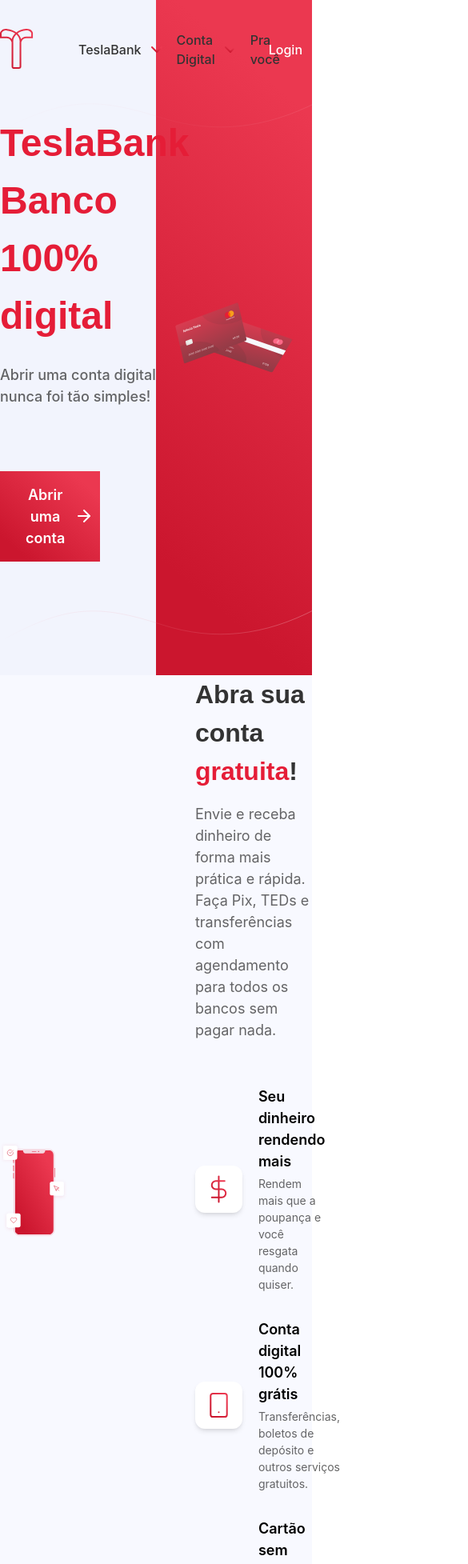
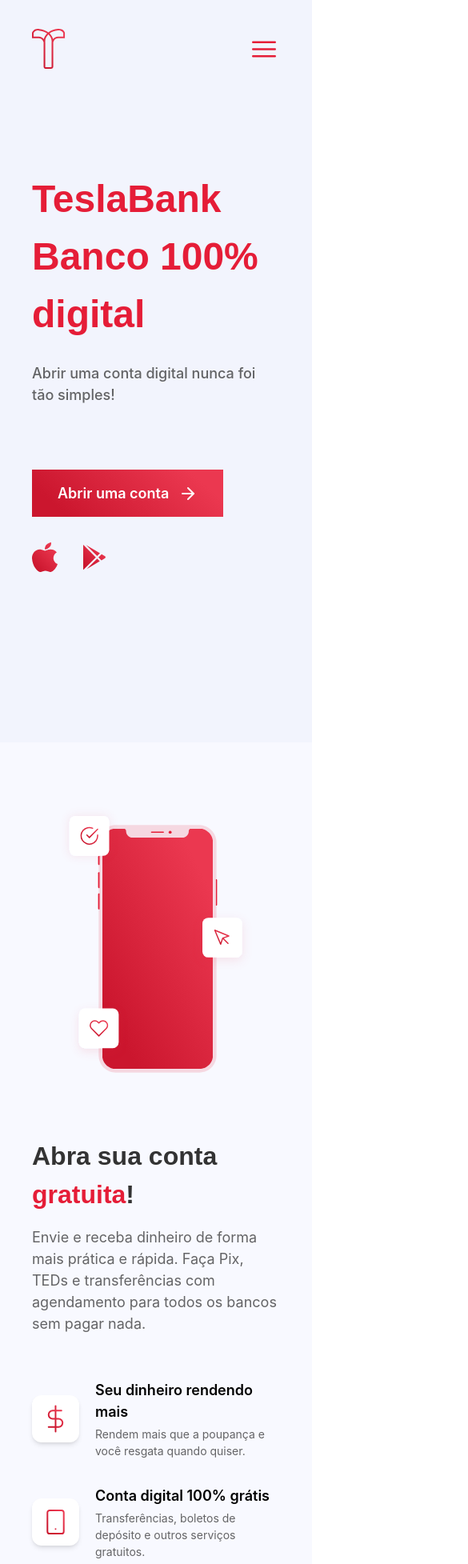
Before and after one commit to davsilvam/tesla-bank, a Vue app: page / in a window 390 px wide. Shown: the top 1955 px of the page at 80% size, 585 px wide, since content can reach past the window. Built offline with nearby package versions, Linux system fonts and the light colour scheme.

Commit message:
:iphone: respons: responsividade em telas sm/md

```diff
--- a/src/components/Benefits.vue
+++ b/src/components/Benefits.vue
@@ -45,7 +45,7 @@
         <a>VEJA AS OPÇÕES</a>
       </div>
 
-      <div class="row-start-2 col-start-2 card">
+      <div class="lg:row-start-2 lg:col-start-2 card">
         <img src="../assets/imgs/shield.svg" />
         <div>
           <h3>Segurança</h3>
@@ -56,7 +56,7 @@
         </div>
         <a>VEJA AS OPÇÕES</a>
       </div>
-      <div class="row-start-2 col-start-3 card">
+      <div class="lg:row-start-2 lg:col-start-3 card">
         <img src="../assets/imgs/percent.svg" />
         <div>
           <h3>Sem taxas</h3>
@@ -67,7 +67,7 @@
         </div>
         <a>VEJA AS OPÇÕES</a>
       </div>
-      <div class="row-start-2 col-start-4 card">
+      <div class="lg:row-start-2 lg:col-start-4 card">
         <img src="../assets/imgs/gift.svg" />
         <div>
           <h3>Receba prêmios</h3>
@@ -87,13 +87,13 @@
 
   section {
     position: relative;
-    min-height: 100vh;
+    min-height: 110vh;
     display: flex;
     flex-direction: column;
     justify-content: center;
     gap: 52px;
     background-color: #f2f4fd;
-    @apply py-32 lg:px-20 xl:px-40;
+    @apply py-32 px-10 xl:px-40;
 
     .wave {
       position: absolute;
@@ -130,6 +130,7 @@
       display: grid;
       grid-template-columns: repeat(4, 1fr);
       grid-template-rows: repeat(2, 1fr);
+      @apply max-sm:grid-cols-1 max-lg:grid-cols-2 max-lg:grid-rows-3;
       gap: 32px;
 
       .card {
--- a/src/components/Depositions.vue
+++ b/src/components/Depositions.vue
@@ -51,7 +51,7 @@
     flex-direction: column;
     justify-content: center;
     gap: 80px;
-    @apply py-32 lg:px-20 xl:px-40;
+    @apply py-32 px-10 xl:px-40;
 
     .headings {
       display: flex;
@@ -77,6 +77,7 @@
 
     .depositions {
       display: flex;
+      @apply max-lg:flex-col;
       align-items: center;
       justify-content: space-between;
       gap: 52px;
--- a/src/components/Download.vue
+++ b/src/components/Download.vue
@@ -30,7 +30,7 @@
     justify-content: space-between;
     gap: 160px;
     background-color: #f2f4fd;
-    @apply py-32 lg:px-20 xl:px-40;
+    @apply max-lg:flex-col-reverse max-lg:gap-20 py-32 px-10 xl:px-40;
 
     div {
       display: flex;
@@ -40,6 +40,7 @@
       h2 {
         font-family: Sora, sans-serif;
         font-size: 40px;
+        @apply max-lg:text-[28px];
         font-weight: 600;
         color: #282421;
 
@@ -62,12 +63,14 @@
         img {
           cursor: pointer;
           width: 200px;
+          @apply max-lg:w-[140px];
         }
       }
     }
 
     img {
       width: 320px;
+      @apply max-lg:w-[180px];
     }
   }
 </style>
--- a/src/components/Footer.vue
+++ b/src/components/Footer.vue
@@ -19,10 +19,11 @@
     display: flex;
     justify-content: space-between;
     padding: 24px 0;
-    @apply lg:px-20 xl:px-40;
+    @apply px-10 xl:px-40;
     background-color: white;
 
     .copy {
+      @apply max-md:hidden;
       font-weight: 400;
 
       strong {
@@ -34,11 +35,17 @@
 
     .logos {
       width: 40%;
+      @apply max-md:w-[100%];
       display: flex;
+      align-items: center;
       justify-content: flex-end;
       gap: 12px;
       color: colors.$red;
       font-weight: 500;
+
+      img {
+        @apply max-lg:w-[20px];
+      }
     }
   }
 </style>
--- a/src/components/Header.vue
+++ b/src/components/Header.vue
@@ -1,3 +1,7 @@
+<script setup>
+  import { Bars3Icon } from '@heroicons/vue/24/outline'
+</script>
+
 <template>
   <header>
     <div class="controls">
@@ -22,6 +26,7 @@
       </nav>
     </div>
     <button>Login <img src="../assets/imgs/profile.svg" /></button>
+    <Bars3Icon class="lg:hidden w-10 text-[#E51D37]" />
   </header>
 </template>
 
@@ -36,7 +41,7 @@
     display: flex;
     justify-content: space-between;
     padding: 36px 0;
-    @apply lg:px-20 xl:px-40;
+    @apply px-10 xl:px-40;
 
     .controls {
       display: flex;
@@ -46,7 +51,7 @@
       nav ul {
         display: flex;
         gap: 32px;
-        @apply lg:gap-8 xl:gap-11;
+        @apply max-lg:hidden lg:gap-8 xl:gap-11;
 
         li {
           display: flex;
@@ -64,6 +69,7 @@
       gap: 12px;
       font-weight: 500;
       color: white;
+      @apply max-lg:hidden;
     }
   }
 </style>
--- a/src/components/Help.vue
+++ b/src/components/Help.vue
@@ -61,12 +61,12 @@
   @use '../assets/css/colors';
 
   section {
-    min-height: 100vh;
+    min-height: 110vh;
     display: flex;
     flex-direction: column;
     align-items: center;
     gap: 72px;
-    @apply py-20 lg:px-20 xl:px-40;
+    @apply py-20 px-10 xl:px-40;
 
     .headings {
       display: flex;
--- a/src/components/Hero.vue
+++ b/src/components/Hero.vue
@@ -17,12 +17,14 @@
           Abrir uma conta
           <img src="../assets/imgs/arrow-right.svg" />
         </button>
+        <div>
           <button>
             <img src="../assets/imgs/apple-store.svg" />
           </button>
           <button>
             <img src="../assets/imgs/play-store.svg" />
           </button>
+        </div>
       </div>
     </div>
     <div class="right_side">
@@ -42,6 +44,7 @@
     .line_1,
     .line_2 {
       position: absolute;
+      @apply max-lg:hidden;
     }
 
     .line_1 {
@@ -56,7 +59,7 @@
     .left_side,
     .right_side {
       width: 50%;
-      min-height: 100vh;
+      min-height: 110vh;
       display: flex;
       justify-content: center;
     }
@@ -64,7 +67,7 @@
     .left_side {
       flex-direction: column;
       background-color: #f2f4fd;
-      @apply lg:pl-20 xl:pl-40;
+      @apply max-lg:w-full px-10 xl:px-40;
 
       h1 {
         font-family: Sora, sans-serif;
@@ -85,6 +88,7 @@
 
       div {
         display: flex;
+        flex-wrap: wrap;
         align-items: center;
         gap: 32px;
 
@@ -108,6 +112,7 @@
     .right_side {
       align-items: center;
       background-image: colors.$gradient;
+      @apply max-lg:hidden;
 
       img {
         z-index: 10;
--- a/src/components/Overview.vue
+++ b/src/components/Overview.vue
@@ -60,26 +60,29 @@
 
   section {
     width: 100%;
-    min-height: 100vh;
+    min-height: 110vh;
     display: flex;
     align-items: center;
     justify-content: space-between;
     gap: 160px;
-    @apply lg:px-20 xl:px-40;
+    @apply max-lg:flex-col max-lg:gap-20 md:px-40 px-10 xl:px-40 py-20;
 
     .left_side {
       width: 50%;
+      @apply max-lg:w-full;
       display: flex;
       align-items: center;
       justify-content: center;
 
       img {
         width: 320px;
+        @apply max-lg:w-[240px];
       }
     }
 
     .right_side {
       width: 50%;
+      @apply max-lg:w-full max-lg:items-center;
       display: flex;
       flex-direction: column;
       gap: 56px;
@@ -109,7 +112,7 @@
 
       .topics {
         display: flex;
-        flex-direction: flex-col;
+        flex-direction: column;
         gap: 32px;
 
         .topic {
```
Lines whose indentation alone changed are shown as unchanged.
